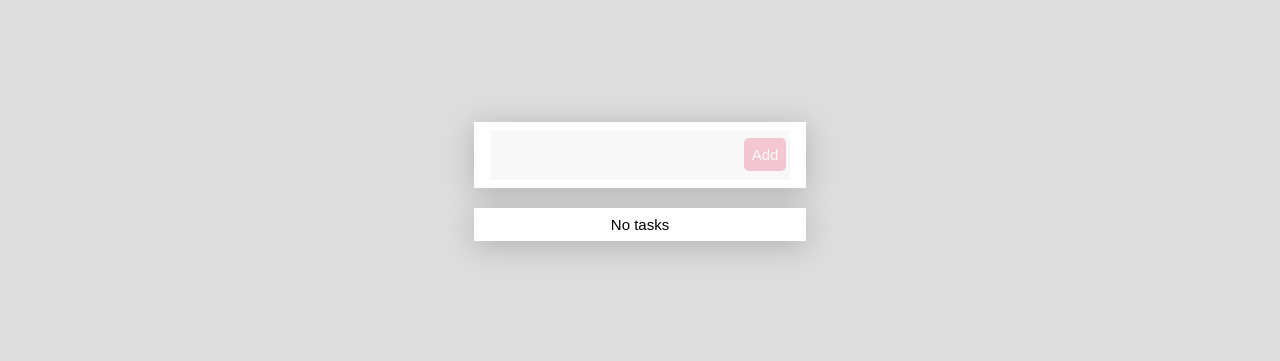
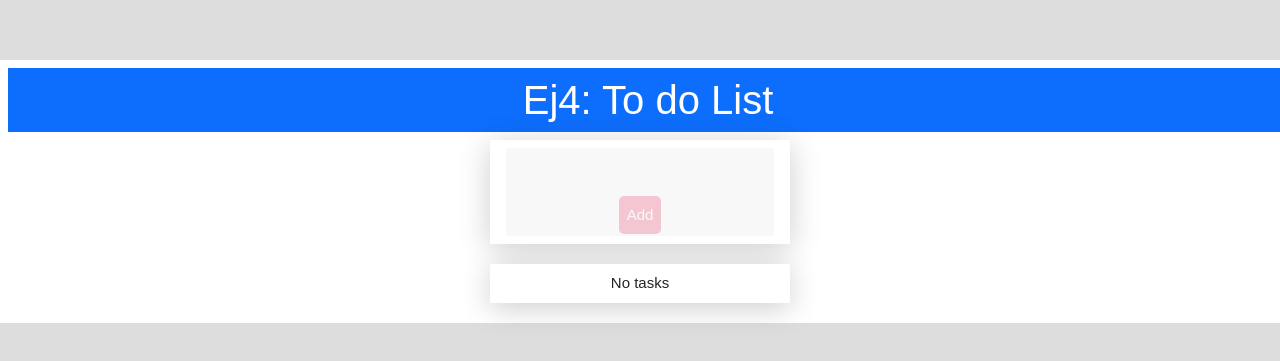
Before and after one commit to carolinavalverde/ReactEj4, a React (Vite) app: page / in a window 1280 px wide. Shown: the part 209-570 px from the top of the page. Built offline with nearby package versions, Linux system fonts and the light colour scheme.

Commit message:
agrego boostrap y titulo

```diff
--- a/src/App.jsx
+++ b/src/App.jsx
@@ -1,10 +1,14 @@
 import React from "react";
+import "bootstrap/dist/css/bootstrap.min.css";
 import "./styles/App.scss";
 import Container from "./components/Container";
 
 function App() {
   return (
     <div className="App">
+      <h1 className="container-fluid text-center text-bg-primary m-2 p-2">
+        Ej4: To do List
+      </h1>
       <Container />
     </div>
   );
--- a/src/components/Container.jsx
+++ b/src/components/Container.jsx
@@ -1,5 +1,4 @@
 import React, { useState } from "react";
-
 import TaskList from "./TaskList";
 import FormTodo from "./FormTodo";
 
```
Also changed, not shown: src/components/Titulo.jsx (deleted, +0 -10 lines).
